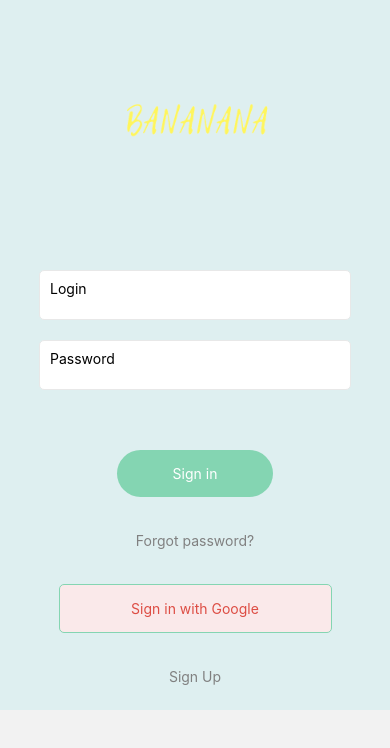
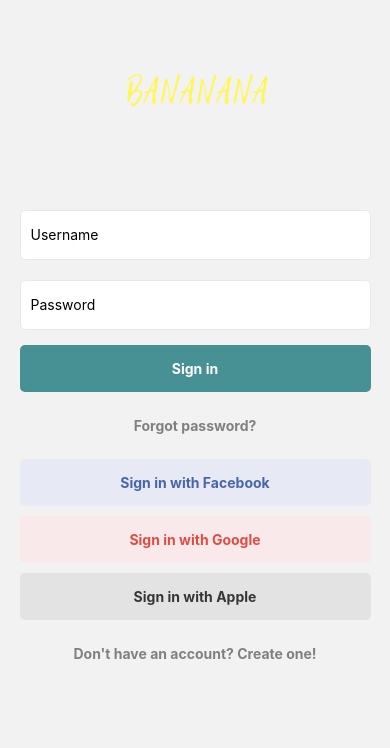
Before and after one commit to kunasyl/JELLY, a React Native app: screen /SignIn in a window 390 px wide. Shown: the top 748 px of the page. Built offline with nearby package versions, Linux system fonts and the light colour scheme.

Commit message:
Revert "change Login screen"

```diff
--- a/package.json
+++ b/package.json
@@ -16,8 +16,7 @@
     "react": "18.0.0",
     "react-native": "0.69.5",
     "react-native-safe-area-context": "4.3.1",
-    "react-native-screens": "~3.15.0",
-    "react-native-web": "~0.18.7"
+    "react-native-screens": "~3.15.0"
   },
   "devDependencies": {
     "@babel/core": "^7.12.9"
--- a/src/components/CustomButton/CustomButton.js
+++ b/src/components/CustomButton/CustomButton.js
@@ -27,34 +27,30 @@ const styles = StyleSheet.create({
     width: '90%',
 
     padding: 15,
-    marginVertical: 10,
+    marginVertical: 5,
 
     alignItems: 'center',
     borderRadius: 5,
   },
 
   container_PRIMARY: {
-    backgroundColor: '#84D5B2',
-    borderRadius: 30,
-    width: '40%',
-    marginTop: 50
+    backgroundColor: '#479093',
   },
 
   container_SECONDARY: {
-    borderColor: '#84D5B2',
-    borderWidth: 1,
-    width: '70%',
+    borderColor: '#479093',
+    borderWidth: 2,
   },
 
   container_TERTIARY: {},
 
   text: {
+    fontWeight: 'bold',
     color: 'white',
   },
 
   text_TERTIARY: {
     color: 'gray',
-    textDecoration: 'underline'
   },
 
   text_SECONDARY: {
--- a/src/components/CustomInput/CustomInput.js
+++ b/src/components/CustomInput/CustomInput.js
@@ -18,7 +18,7 @@ const CustomInput = ({ value, setValue, placeholder, secureTextEntry}) => {
 const styles = StyleSheet.create({
   container: {
     backgroundColor: 'white',
-    width: '80%',
+    width: '90%',
     height: 50,
 
     borderColor: '#e8e8e8',
@@ -29,7 +29,7 @@ const styles = StyleSheet.create({
     marginVertical: 10,
   },
   input: {
-    paddingTop: 9
+    paddingTop: 15
   },
 })
 
--- a/src/components/SocialSignInButtons/SocialSignInButtons.js
+++ b/src/components/SocialSignInButtons/SocialSignInButtons.js
@@ -3,18 +3,37 @@ import React from 'react'
 import CustomButton from '../CustomButton'
 
 const SocialSignInButtons = () => {
+    const onSignInFacebook = () => {
+        console.warn('onSignInFacebook');
+    }
+
     const onSignInGoogle = () => {
         console.warn('onSignInFacebook');
     }
 
+    const onSignInApple = () => {
+        console.warn('onSignInApple');
+    };
+
     return (
         <>
             <CustomButton
+            text="Sign in with Facebook"
+            onPress={onSignInFacebook}
+            bgColor="#E7EAF4"
+            fgColor="#4765A9"
+            />
+            <CustomButton
             text="Sign in with Google"
             onPress={onSignInGoogle}
-            type="SECONDARY"
             bgColor="#FAE9EA"
             fgColor="#DD4D44"
+            />
+            <CustomButton
+            text="Sign in with Apple"
+            onPress={onSignInApple}
+            bgColor="#e3e3e3"
+            fgColor="#363636"
             />
         </>
     )
--- a/src/screens/HomeScreen/HomeScreen.js
+++ b/src/screens/HomeScreen/HomeScreen.js
@@ -1,18 +1,12 @@
-import { View, Text, StyleSheet } from 'react-native'
+import { View, Text } from 'react-native'
 import React from 'react'
 
 const HomeScreen = () => {
   return (
-    <View style={styles.container}>
+    <View>
       <Text style={{alignSelf: 'center'}}>Welcome to the JELLY app!</Text>
     </View>
   )
 }
 
-const styles = StyleSheet.create({
-  container: {
-    marginVertical: 100,
-  },
-});
-
 export default HomeScreen
--- a/src/screens/SignInScreen/SignInScreen.js
+++ b/src/screens/SignInScreen/SignInScreen.js
@@ -33,21 +33,18 @@ const SignInScreen = () => {
           resizeMode="contain"/>
 
       <CustomInput
-        value={username}
-        setValue={setUsername}
-        placeholder={"Login"}
+          placeholder="Username"
+          value={username}
+          setValue={setUsername}
       />
       <CustomInput
-        value={password}
-        setValue={setPassword}
-        secureTextEntry={true}
-        placeholder={"Password"}
+          placeholder="Password"
+          value={password}
+          setValue={setPassword}
+          secureTextEntry={true}
       />
 
-      <CustomButton
-        text="Sign in"
-        onPress={onSignInPressed}
-        style={styles.loginBtn}/>
+      <CustomButton text="Sign in" onPress={onSignInPressed} />
 
       <CustomButton
         text="Forgot password?"
@@ -58,7 +55,7 @@ const SignInScreen = () => {
       <SocialSignInButtons/>
 
       <CustomButton
-        text={"Sign Up"}
+        text={"Don't have an account? Create one!"}
         onPress={onSignUpPressed}
         type="TERTIARY"
       />
@@ -72,19 +69,13 @@ const styles = StyleSheet.create({
     root: {
       alignItems: 'center',
       paffing: 10,
-      backgroundColor: '#DEEFF0',
-      display: "flex",
-      flexDirection: "column"
+      // backgroundColor: '#84D5B2'
     },
     logo: {
-      marginVertical: 30,
+      // width: '100%',
       maxWidth: 300,
       maxHeight: 200,
-      boxShadow: 10,
     },
-    loginBtn:{
-      marginTop: 20,
-    }
   });
 
 export default SignInScreen
```
Also changed, not shown: 1 other file (tests, documents, lock files or other folders).
